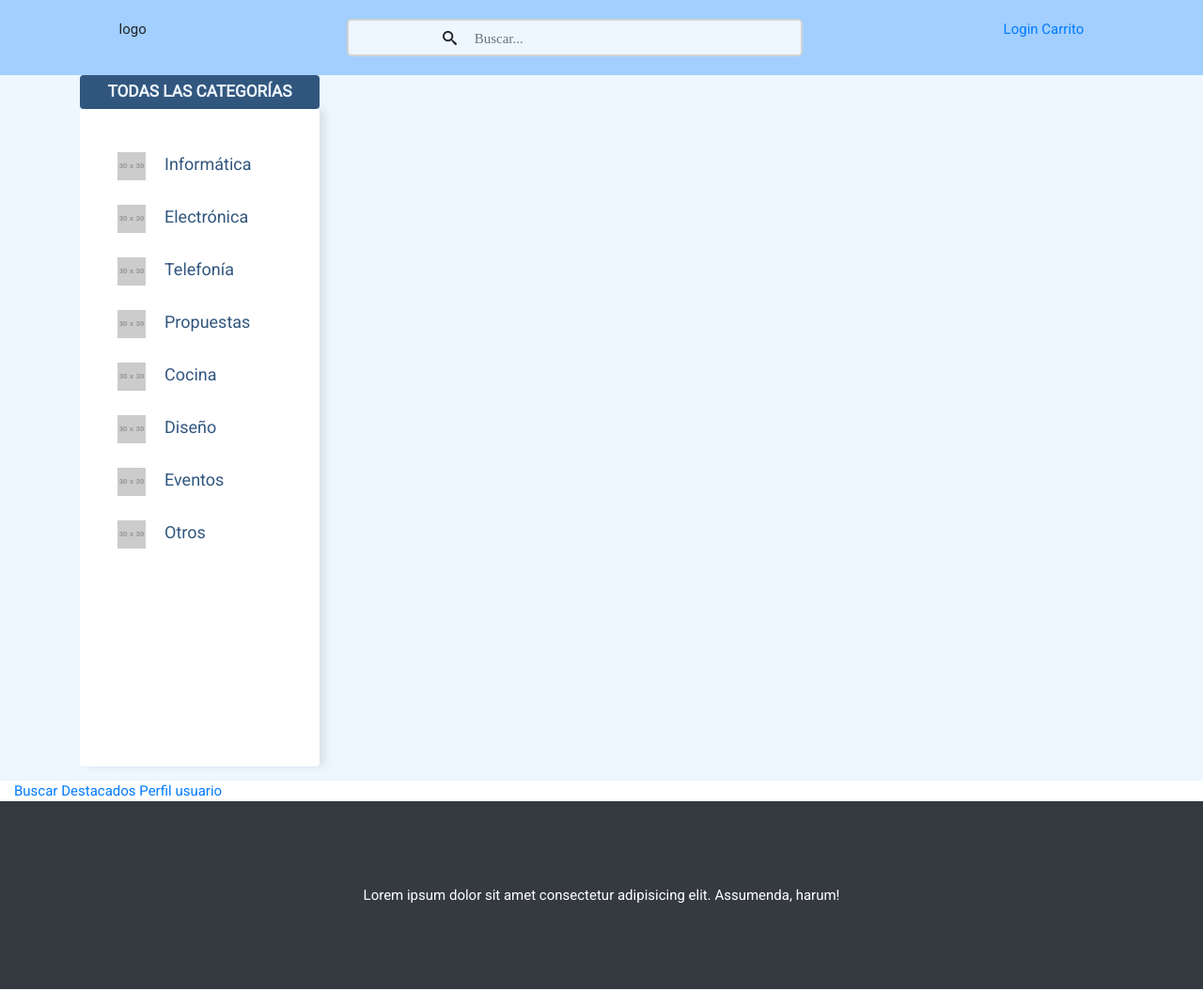
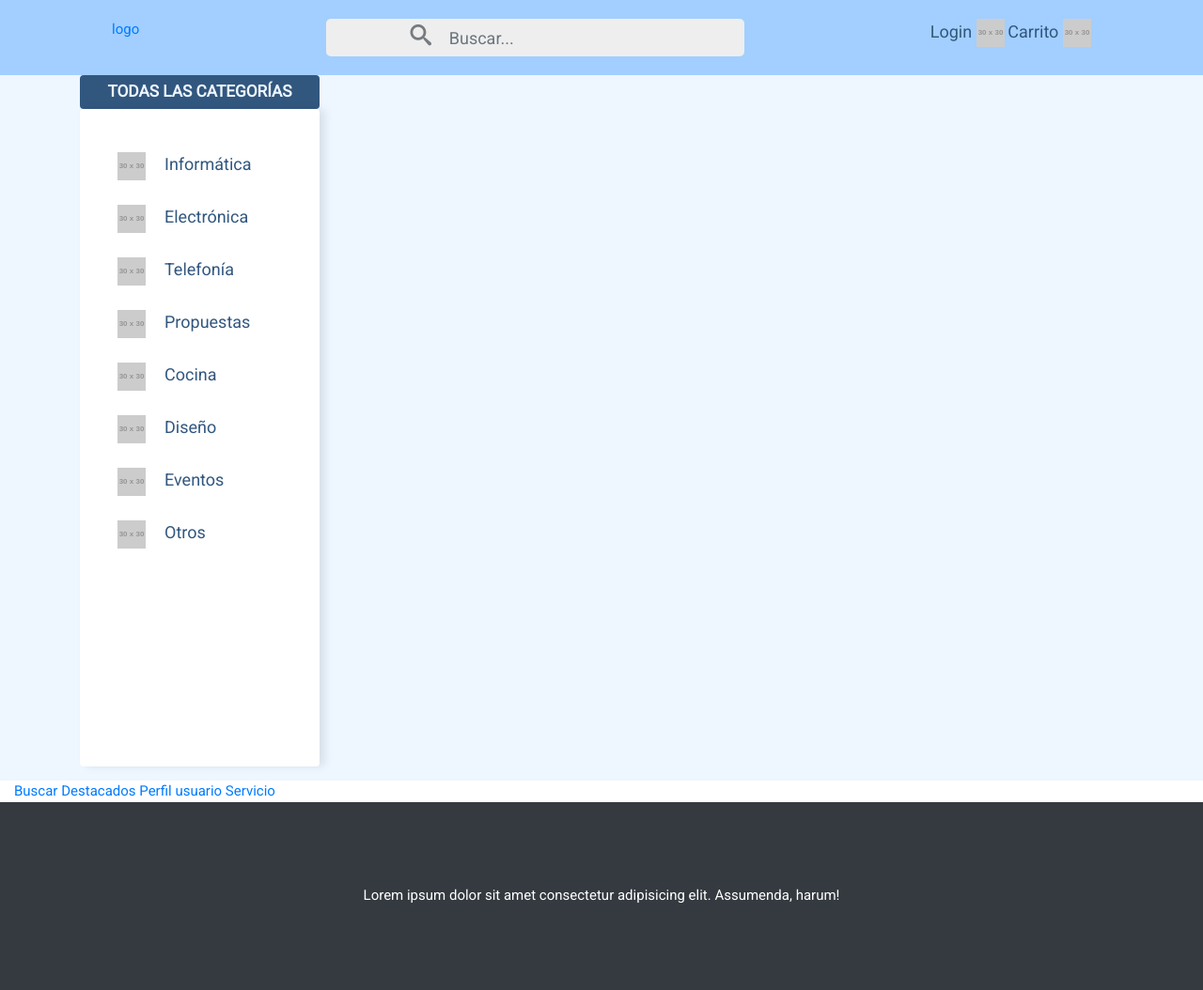
Before and after one commit to AlexLeandoer/Proyecto-Trueques, a PHP site: page /principal.php in a window 1280 px wide. Shown: the whole page at 94% size. Run offline with PHP 8.4, Linux system fonts and the light colour scheme; grey boxes labelled with a size stand in for pictures from a placeholder-image service; some libraries are stand-ins or nearby versions; some web fonts are replaced.

Commit message:
casi terminado - parte 1

```diff
--- a/css/style.css
+++ b/css/style.css
@@ -40,11 +40,11 @@ section#contacto button[type="submit"] { margin-top: 40px; padding: 20px 40px; }
 
 /* Navegacion lateral de categorias */
 section#categorias { background-color: #EEF6FF; }
-section#categorias ul { background: #fff; border-radius: 4px; width: 100%; padding: 20px; height: 700px; margin-top: -15px; z-index: -1 !important; box-shadow: 6px 0 10px rgba(0, 0, 0, 0.089), 0px 0px 0px rgba(0, 0, 0, 0.22); }
-section#categorias ul li { margin: 25px 20px; }
-section#categorias ul li a { color: #32577F !important; font-size: 1.2rem; }
-section#categorias ul li img { margin-right: 20px; }
 section#categorias #nav-left p { font-size: 1.15rem; text-align: center; background: #32577F; padding: 5px; border-radius: 4px; color: #EEF6FF; font-weight: 600; text-transform: uppercase; }
+section#categorias #nav-left ul.list-unstyled { background: #fff; border-radius: 4px; width: 100%; padding: 20px; height: 700px; margin-top: -15px; z-index: -1 !important; box-shadow: 6px 0 10px rgba(0, 0, 0, 0.089), 0px 0px 0px rgba(0, 0, 0, 0.22); }
+section#categorias #nav-left ul.list-unstyled li { margin: 25px 20px; }
+section#categorias #nav-left ul.list-unstyled li a { color: #32577F !important; font-size: 1.2rem; }
+section#categorias #nav-left ul.list-unstyled li img { margin-right: 20px; }
 
 /*Seccion destacados*/
 section#destacados h3 { text-transform: uppercase; color: #32577F; font-weight: 400; }
@@ -90,7 +90,7 @@ section#perfilotro .profile .opiniones .opinion { background-color: #EEF6FF; pad
 section#perfilotro .profile .opiniones .opinion .foto-perfil { border: 2px solid #A2CFFF; border-radius: 25px; margin-left: -10px; }
 section#perfilotro .profile .opiniones p { font-size: 2rem; color: #EEF6FF; font-weight: bolder; }
 section#perfilotro .profile .servicios { background-color: #A2CFFF; border-radius: 4px; min-height: 180px; padding: 20px; display: flex; justify-content: center; align-items: center; flex-direction: space-around; text-align: center; }
-section#perfilotro .profile .servicios img { border: 3px #EEF6FF solid; border-radius: 4px; }
+section#perfilotro .profile .servicios img { margin-top: 30px; border: 3px #EEF6FF solid; border-radius: 4px; }
 
 /*Seccion pagina de servicio*/
 section#servicio { background: #EEF6FF; }
@@ -117,12 +117,12 @@ div#busqueda .item_busqueda a.btn:hover { background: #192d42; box-shadow: 0 4px
 
 /*Header */
 header#header2 { width: 100%; background-color: #A2CFFF !important; padding: 20px; display: flex !important; justify-content: space-around; }
-
-form.buscador { background-color: #EEF6FF; padding: 0px 100px; border: 2px solid lightgrey; border-radius: 5px; font-family: "Roboto", sans-serif; }
-
-.icon-search:before { content: "\e986"; display: inline-block; flex-direction: start; }
-
-div.icon-search input { border: none; background-color: transparent; outline: 0 !important; }
+header#header2 form.buscador { background-color: #EEEEEE; padding: 0px 90px; border-radius: 5px; }
+header#header2 .icon-search:before { content: "\e986"; display: inline-block; flex-direction: start; color: #777B7F; font-size: 1.5rem; }
+header#header2 div.icon-search input { border: none; background-color: transparent; }
+header#header2 .form-control { font-family: "Roboto", sans-serif; font-size: 1.2rem; color: #777B7F; }
+header#header2 .form-control:focus, header#header2 .form-control:active { outline: none !important; box-shadow: none; }
+header#header2 .botones a { color: #32577F; font-size: 1.2rem; }
 
 /*Intercambios*/
 section#intercambio { background: #EEF6FF; }
--- a/perfilusuario.php
+++ b/perfilusuario.php
@@ -5,7 +5,7 @@
                 <img src="http://placehold.it/70x70" alt="">
             </div>
             <div class="nombre-user">
-                <h4 class="text-center">usuario</h4>
+                <!-- <h4 class="text-center">usuario</h4> -->
             </div>
             <div class="servicios">
                 <div class="col-md-4"><img src="http://placehold.it/200x200" alt=""></div>
--- a/principal.php
+++ b/principal.php
@@ -1,7 +1,7 @@
 <?php include_once("header.php"); ?>
 <header id="header2">
     <div class="logo">
-        logo<!-- <img src="img/logo.png" alt=""> -->
+        <a href="index.php">logo</a><!-- <img src="img/logo.png" alt=""> -->
     </div>
     <form class="form-inline d-flex justify-content-center buscador">
         <div class="icon-search">
@@ -10,8 +10,8 @@
     </form>
 
     <div class="botones">
-        <a href="#">Login</a>
-        <a href="#">Carrito</a>
+        <a href="#">Login <img src="http://placehold.it/30x30" alt=""></a>
+        <a href="#">Carrito <img src="http://placehold.it/30x30" alt=""></a>
     </div>
 </header>
 
@@ -43,6 +43,7 @@
     <a href="#" id="home">Buscar</a>
     <a href="#" id="destacados">Destacados</a>
     <a href="#" id="perfil">Perfil usuario</a>
+    <a href="#" id="servicio">Servicio</a>
 </div>
 
 
@@ -61,5 +62,9 @@
             e.preventDefault();
             $('#contenido').load("perfilusuario.php");
         });
+        $("#servicio").click(function(e){
+            e.preventDefault();
+            $('#contenido').load("servicio.php");
+        });
     });
 </script>
--- a/sass/style.scss
+++ b/sass/style.scss
@@ -1,5 +1,6 @@
 $primary:#A2CFFF;
 $grey: #777B7F;
+$grisclaro:#EEEEEE;
 $dark:#32577F;
 $light:#EEF6FF;
 $tipo:'Roboto', sans-serif;
@@ -511,26 +512,42 @@ header#header2{
     padding: 20px;
     display: flex !important;
     justify-content: space-around;
-}
-
     form.buscador{
-    background-color: $light;
-    padding: 0px 100px;
-    border: 2px solid lightgrey;
+        background-color: $grisclaro;
+        padding: 0px 90px;
         border-radius: 5px;
-    font-family: $tipo;
     }
     .icon-search:before {
         content: "\e986";
         display: inline-block;
         flex-direction: start;
+        color: $grey;
+        font-size: 1.5rem;
+
     }
 
     div.icon-search input{
         border: none;
         background-color: transparent;
-    outline:0 !important;
     }
+    .form-control{
+        font-family: $tipo;
+        font-size: 1.2rem;
+        color: $grey;
+        &:focus,&:active {
+            outline: none !important;
+            box-shadow: none;
+        }
+    }
+    .botones{
+        a{
+            color: $dark;
+            font-size: 1.2rem;
+        }
+    }
+}
+
+
 
 /*Intercambios*/
 section#intercambio{
```
Also changed, not shown: other parts of sass/style.scss (+19 -19 lines), servicio.php (+5 -6 lines), 1 other file. Lines whose indentation alone changed are shown as unchanged.
